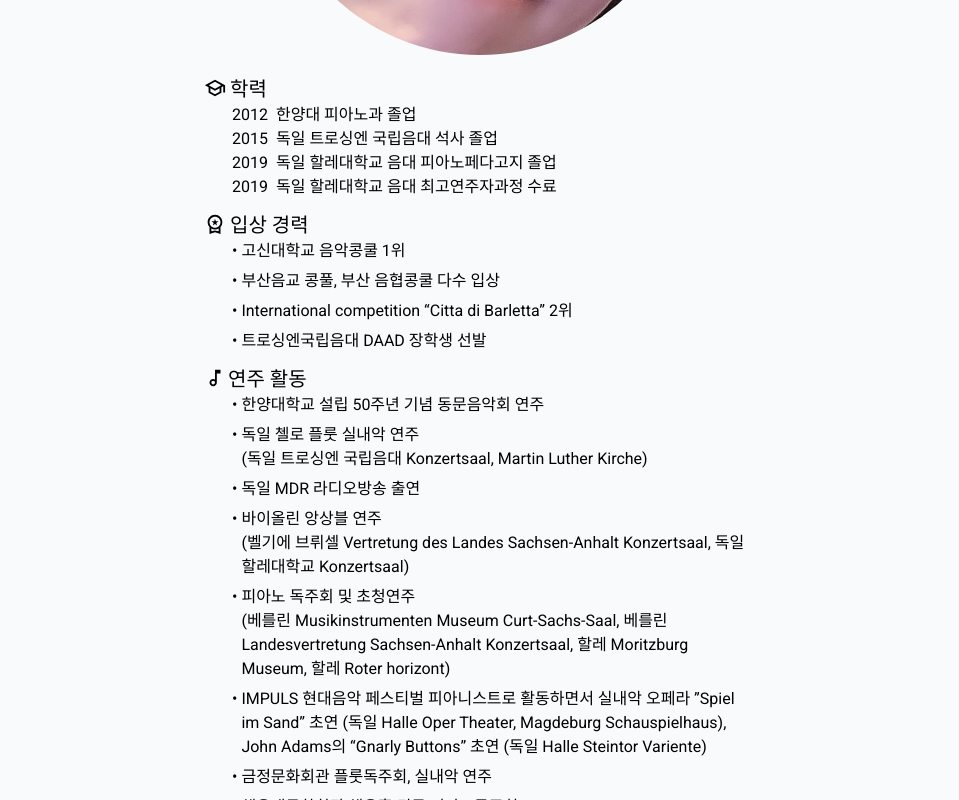
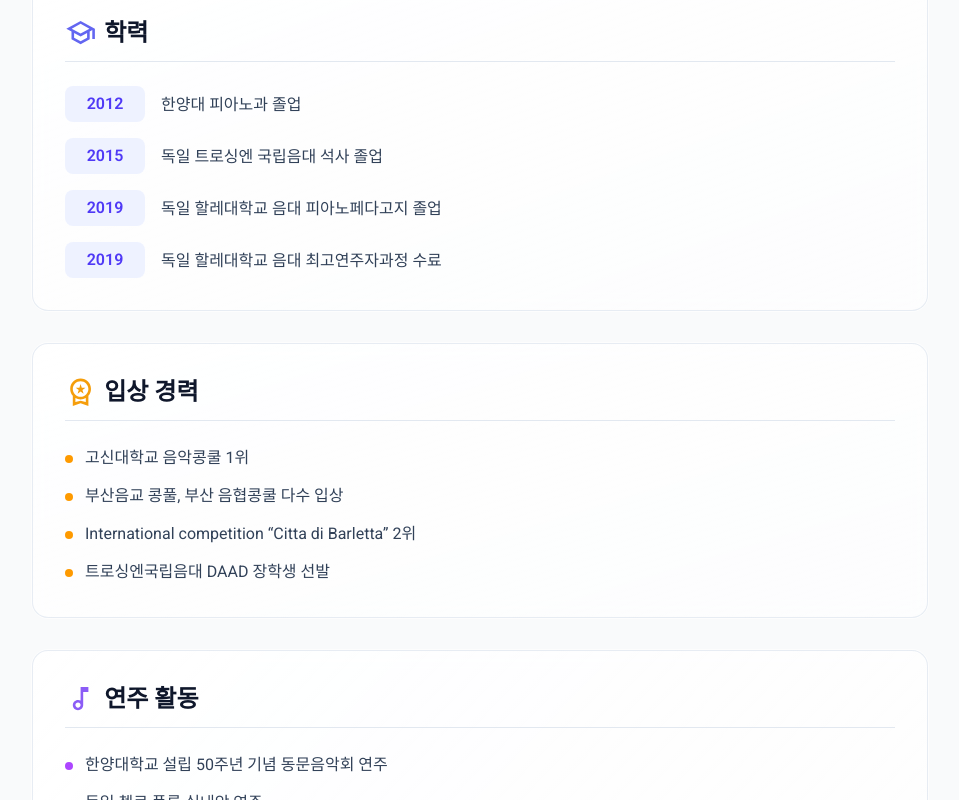
Before and after one commit to yoojanghun/crystal-piano-class, a React (Vite) app: page / in a window 1280 px wide. Shown: the part 1320-2120 px from the top of the page, without its empty margins (160-1119 px from the left). Built offline with nearby package versions, Linux system fonts and the light colour scheme.

Commit message:
instructor.tsx 디자인 변경

```diff
--- a/src/pages/Home/components/Instructor.tsx
+++ b/src/pages/Home/components/Instructor.tsx
@@ -44,58 +44,103 @@ function Instructor() {
 
   return(
     <>
-      <div className="flex flex-col items-center border-b-2 border-zinc-200 pb-5">
-        <h2 className="text-4xl mb-6 font-medium">PIANIST 이수정</h2>
+      <div className="flex flex-col items-center px-4 py-12 sm:px-6 lg:px-8">
+        <div className="w-full max-w-4xl">
+          {/* Header Section */}
+          <div className="text-center mb-12">
+            <span className="text-sm font-semibold uppercase tracking-[0.2em] text-slate-500 mb-3 block">
+              Professional Pianist
+            </span>
+            <h2 className="text-4xl sm:text-5xl font-bold text-slate-900 mb-6">
+              PIANIST 이수정
+            </h2>
+            <div className="flex justify-center mb-8">
+              <div className="relative">
                 <img
                   src={sujung}
-          className="rounded-full w-1/3 max-w-xl min-w-xs max-h-fit mb-5"
+                  className="rounded-full w-48 h-48 sm:w-56 sm:h-56 object-cover ring-4 ring-white/80 outline outline-indigo-100/70"
                   alt="sujung-pic"
                 />
-        <div className="max-w-xl min-w-[360px]">
-          <div className="mb-3 px-3">
-            <h4 className="flex items-center text-xl">
-              <SchoolOutlined sx={{ marginRight: "4px", marginBottom: "2px", fontSize: "1.1em" }}/> 학력
+                <div className="absolute inset-0 rounded-full bg-linear-to-br from-indigo-100/30 to-purple-100/30 -z-10 blur-2xl"></div>
+              </div>
+            </div>
+          </div>
+
+          {/* Content Sections */}
+          <div className="grid gap-6 sm:gap-8">
+            {/* 학력 Section */}
+            <div className="bg-linear-to-br from-white/90 to-white/60 rounded-2xl p-6 sm:p-8 border border-slate-200/80 ring-1 ring-white/60 backdrop-blur-sm">
+              <h4 className="flex items-center text-xl sm:text-2xl font-semibold text-slate-900 mb-6 pb-3 border-b border-slate-200">
+                <SchoolOutlined
+                  sx={{
+                    marginRight: "8px",
+                    fontSize: "1.3em",
+                    color: "#6366f1"
+                  }}
+                />
+                학력
               </h4>
-            <ul className="ml-7">
+              <ul className="space-y-4">
                 {education.map((item, index) =>
-                <li key={index}>
-                  <div className="flex">
-                    <span className="mr-2">{item.year}</span>
-                    <span className="break-keep">{item.title}</span>
-                  </div>
+                  <li key={index} className="flex items-start gap-4 group">
+                    <span className="shrink-0 w-16 sm:w-20 text-sm sm:text-base font-semibold text-indigo-600 bg-indigo-50 px-3 py-1.5 rounded-lg text-center">
+                      {item.year}
+                    </span>
+                    <span className="flex-1 text-slate-700 leading-relaxed break-keep pt-1.5">
+                      {item.title}
+                    </span>
                   </li>
                 )}
               </ul>
             </div>
-          <div className="mb-3 px-3">
-            <h4 className="flex items-center text-xl">
-              <WorkspacePremiumOutlined sx={{ marginRight: "4px", marginBottom: "2px", fontSize: "1.1em" }}/>입상 경력
+
+            {/* 입상 경력 Section */}
+            <div className="bg-linear-to-br from-white/90 to-white/60 rounded-2xl p-6 sm:p-8 border border-slate-200/80 ring-1 ring-white/60 backdrop-blur-sm">
+              <h4 className="flex items-center text-xl sm:text-2xl font-semibold text-slate-900 mb-6 pb-3 border-b border-slate-200">
+                <WorkspacePremiumOutlined
+                  sx={{
+                    marginRight: "8px",
+                    fontSize: "1.3em",
+                    color: "#f59e0b"
+                  }}
+                />
+                입상 경력
               </h4>
-            <ul className="ml-7">
+              <ul className="space-y-3">
                 {achievments.map((item, index) =>
-                <li key={index} className="mb-1.5">
-                  <div className="flex">
-                    <span className="mr-1">•</span>
-                    <span className="break-keep whitespace-pre-line">{item}</span>
-                  </div>
+                  <li key={index} className="flex items-start gap-3 group">
+                    <span className="shrink-0 w-2 h-2 rounded-full bg-amber-500 mt-2.5 group-hover:bg-amber-600 transition-colors"></span>
+                    <span className="flex-1 text-slate-700 leading-relaxed break-keep whitespace-pre-line">
+                      {item}
+                    </span>
                   </li>
                 )}
               </ul>
             </div>
-          <div className="mb-3 px-3">
-            <h4 className="flex items-center text-xl">
-              <MusicNoteOutlined sx={{ marginRight: "2px", marginBottom: "2px", fontSize: "1.1em" }}/> 연주 활동
+
+            {/* 연주 활동 Section */}
+            <div className="bg-linear-to-br from-white/90 to-white/60 rounded-2xl p-6 sm:p-8 border border-slate-200/80 ring-1 ring-white/60 backdrop-blur-sm">
+              <h4 className="flex items-center text-xl sm:text-2xl font-semibold text-slate-900 mb-6 pb-3 border-b border-slate-200">
+                <MusicNoteOutlined
+                  sx={{
+                    marginRight: "8px",
+                    fontSize: "1.3em",
+                    color: "#8b5cf6"
+                  }}
+                />
+                연주 활동
               </h4>
-            <ul className="ml-7">
+              <ul className="space-y-3">
                 {performances.map((item, index) =>
-                <li key={index} className="mb-1.5">
-                  <div className="flex">
-                    <span className="mr-1">•</span>
-                    <span className="break-keep whitespace-pre-line">{item}</span>
-                  </div>
+                  <li key={index} className="flex items-start gap-3 group">
+                    <span className="shrink-0 w-2 h-2 rounded-full bg-purple-500 mt-2.5 group-hover:bg-purple-600 transition-colors"></span>
+                    <span className="flex-1 text-slate-700 leading-relaxed break-keep whitespace-pre-line">
+                      {item}
+                    </span>
                   </li>
                 )}
               </ul>
+            </div>
           </div>
         </div>
       </div>
--- a/src/pages/apply/Apply.tsx
+++ b/src/pages/apply/Apply.tsx
@@ -81,7 +81,7 @@ function Apply() {
   );
 
   useEffect(() => {
-    if (username.trim() === "" || userage === "" || phoneNum.textmask === "") {
+    if (username.trim() === "" || userage === "" || phoneNum.textmask.length !== 13) {
       setError(true);
     }
     else {
```
Also changed, not shown: src/assets/profile1.jpg (added), src/assets/profile2.jpg (added). Lines whose indentation alone changed are shown as unchanged.
